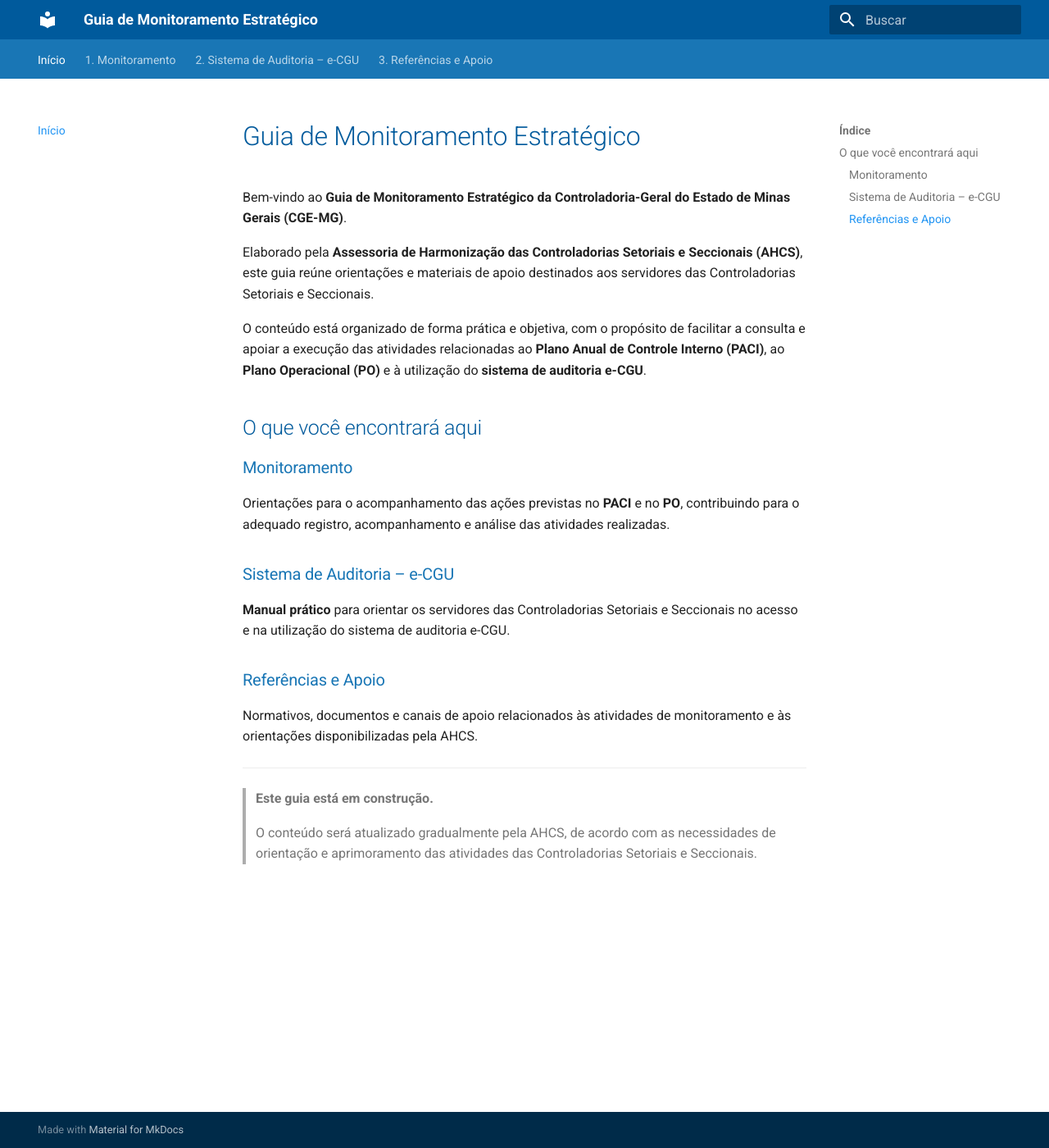
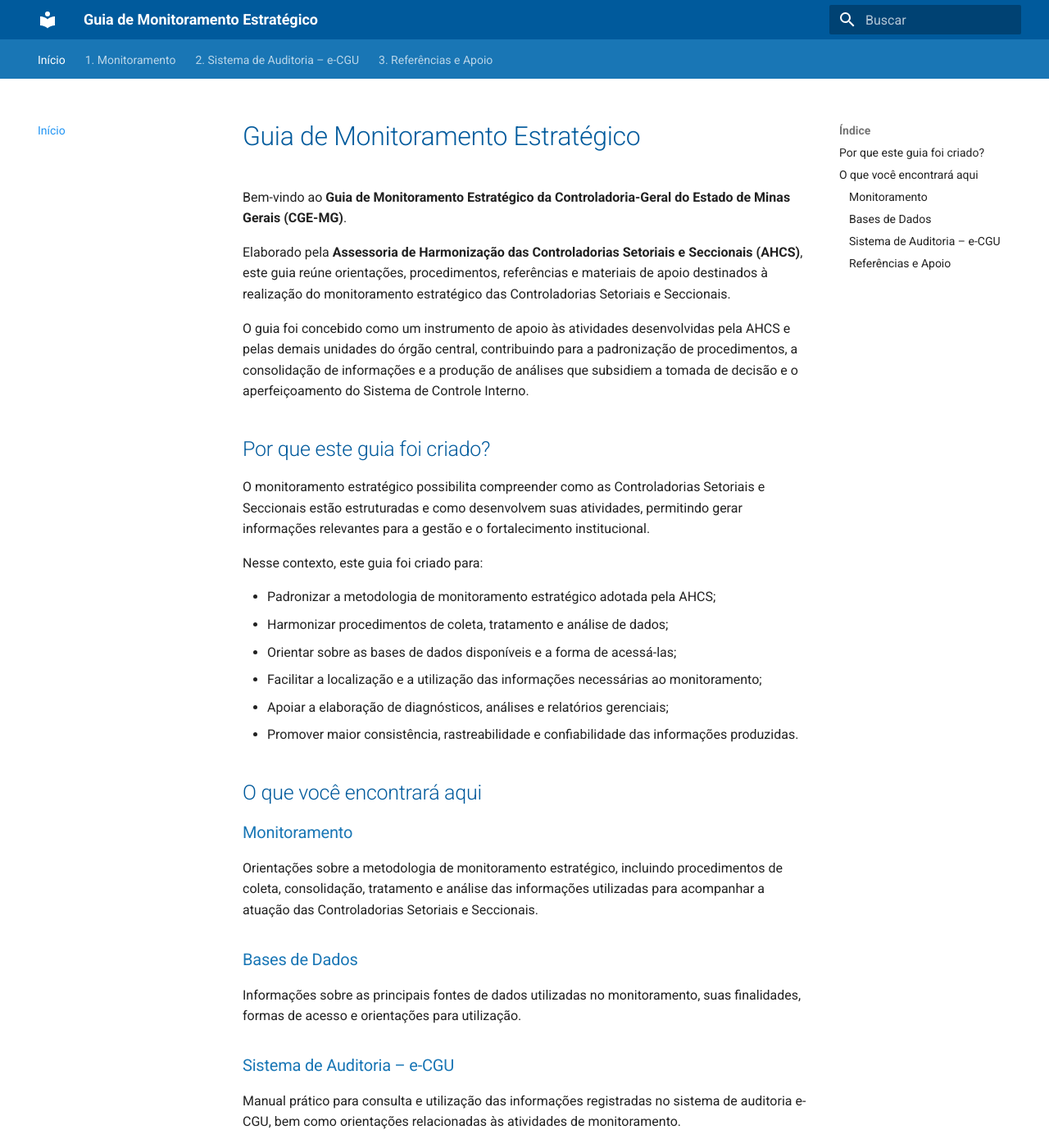
Before and after one commit to CGEMG-AHCS/guia-monitoramento-estrategico, an MkDocs documentation site: the page built from docs/index.md, in a window 1280 px wide and 1400 px high. Shown: the whole window at 82% size. Built offline with MkDocs 1.6.1 and Material for MkDocs 9.7.7, drawn with Linux system fonts in a browser that asks for light colours; some of the changed text lies outside the part shown.

Commit message:
Update index.md

```diff
--- a/docs/index.md
+++ b/docs/index.md
@@ -2,26 +2,43 @@
 
 Bem-vindo ao **Guia de Monitoramento Estratégico da Controladoria-Geral do Estado de Minas Gerais (CGE-MG)**.
 
-Elaborado pela **Assessoria de Harmonização das Controladorias Setoriais e Seccionais (AHCS)**, este guia reúne orientações e materiais de apoio destinados aos servidores das Controladorias Setoriais e Seccionais.
+Elaborado pela **Assessoria de Harmonização das Controladorias Setoriais e Seccionais (AHCS)**, este guia reúne orientações, procedimentos, referências e materiais de apoio destinados à realização do monitoramento estratégico das Controladorias Setoriais e Seccionais.
 
-O conteúdo está organizado de forma prática e objetiva, com o propósito de facilitar a consulta e apoiar a execução das atividades relacionadas ao **Plano Anual de Controle Interno (PACI)**, ao **Plano Operacional (PO)** e à utilização do **sistema de auditoria e-CGU**.
+O guia foi concebido como um instrumento de apoio às atividades desenvolvidas pela AHCS e pelas demais unidades do órgão central, contribuindo para a padronização de procedimentos, a consolidação de informações e a produção de análises que subsidiem a tomada de decisão e o aperfeiçoamento do Sistema de Controle Interno.
+
+## Por que este guia foi criado?
+
+O monitoramento estratégico possibilita compreender como as Controladorias Setoriais e Seccionais estão estruturadas e como desenvolvem suas atividades, permitindo gerar informações relevantes para a gestão e o fortalecimento institucional.
+
+Nesse contexto, este guia foi criado para:
+
+- Padronizar a metodologia de monitoramento estratégico adotada pela AHCS;
+- Harmonizar procedimentos de coleta, tratamento e análise de dados;
+- Orientar sobre as bases de dados disponíveis e a forma de acessá-las;
+- Facilitar a localização e a utilização das informações necessárias ao monitoramento;
+- Apoiar a elaboração de diagnósticos, análises e relatórios gerenciais;
+- Promover maior consistência, rastreabilidade e confiabilidade das informações produzidas.
 
 ## O que você encontrará aqui
 
 ### Monitoramento
 
-Orientações para o acompanhamento das ações previstas no **PACI** e no **PO**, contribuindo para o adequado registro, acompanhamento e análise das atividades realizadas.
+Orientações sobre a metodologia de monitoramento estratégico, incluindo procedimentos de coleta, consolidação, tratamento e análise das informações utilizadas para acompanhar a atuação das Controladorias Setoriais e Seccionais.
+
+### Bases de Dados
+
+Informações sobre as principais fontes de dados utilizadas no monitoramento, suas finalidades, formas de acesso e orientações para utilização.
 
 ### Sistema de Auditoria – e-CGU
 
-**Manual prático** para orientar os servidores das Controladorias Setoriais e Seccionais no acesso e na utilização do sistema de auditoria e-CGU.
+Manual prático para consulta e utilização das informações registradas no sistema de auditoria e-CGU, bem como orientações relacionadas às atividades de monitoramento.
 
 ### Referências e Apoio
 
-Normativos, documentos e canais de apoio relacionados às atividades de monitoramento e às orientações disponibilizadas pela AHCS.
+Normativos, documentos orientadores, modelos, materiais de apoio e canais de suporte relacionados às atividades de monitoramento estratégico.
 
 ---
 
 > **Este guia está em construção.**
 >
-> O conteúdo será atualizado gradualmente pela AHCS, de acordo com as necessidades de orientação e aprimoramento das atividades das Controladorias Setoriais e Seccionais.
+> O conteúdo será atualizado continuamente pela AHCS, com a inclusão de novas orientações, bases de dados, metodologias, indicadores e materiais de apoio destinados ao aperfeiçoamento do monitoramento estratégico das Controladorias Setoriais e Seccionais.
```
